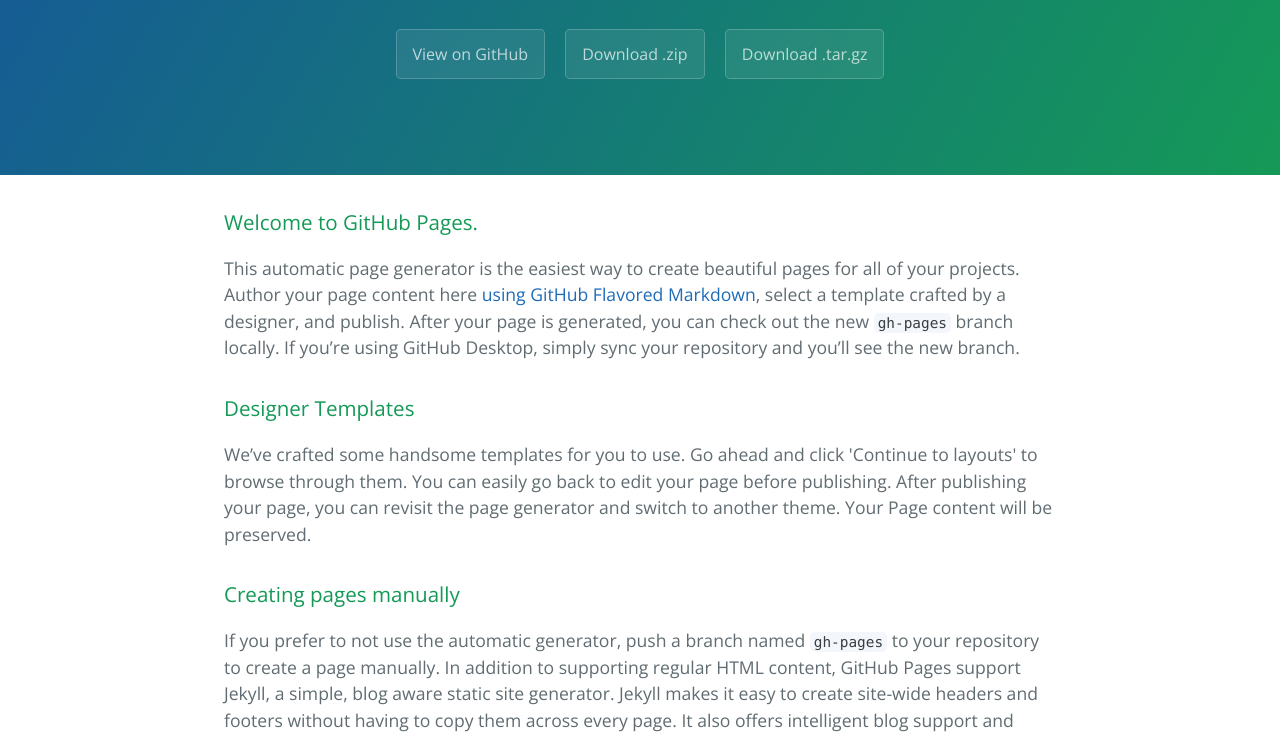
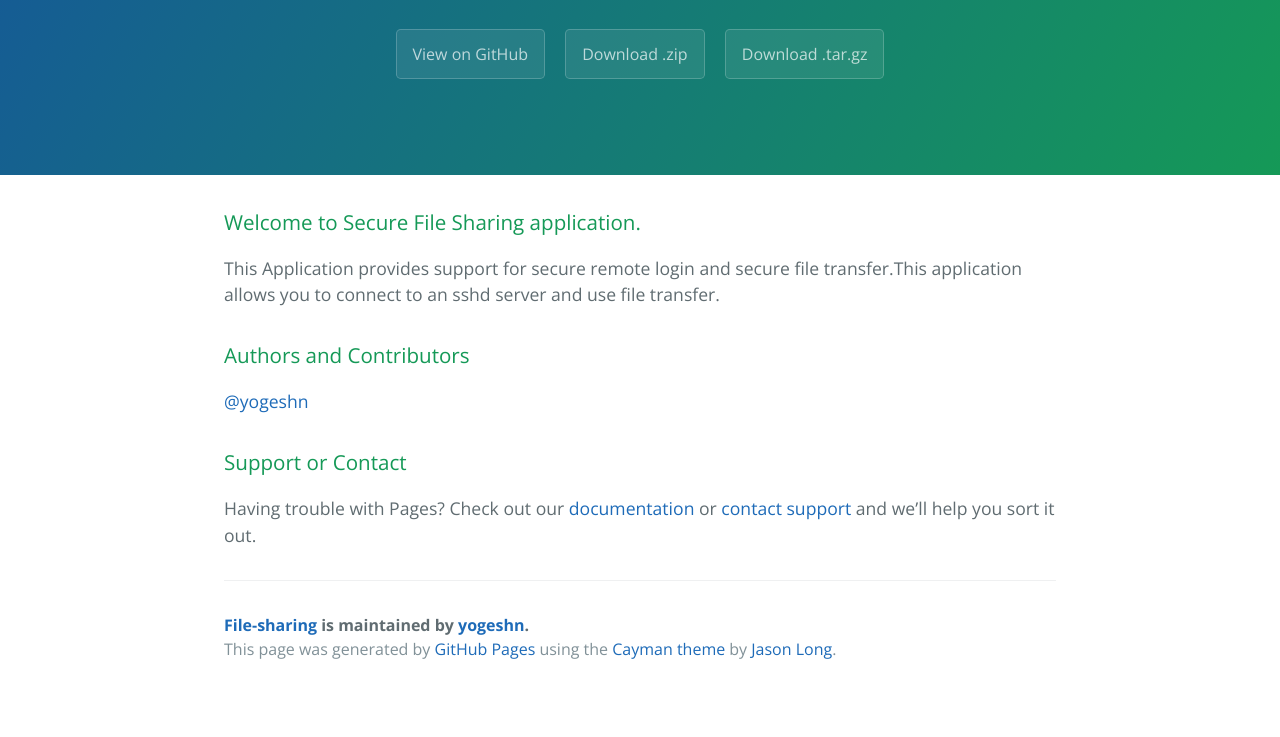
Before and after one commit to yogeshn/File-Sharing, a plain HTML site: page index.html in a window 1280 px wide. Shown: the part 208-945 px from the top of the page. After the commit the page ends 901 px from the top, so only its background shows below. Drawn offline with nearby package versions, Linux system fonts and the light colour scheme.

```diff
--- a/index.html
+++ b/index.html
@@ -20,24 +20,14 @@
 
     <section class="main-content">
       <h3>
-<a id="welcome-to-github-pages" class="anchor" href="#welcome-to-github-pages" aria-hidden="true"><span aria-hidden="true" class="octicon octicon-link"></span></a>Welcome to GitHub Pages.</h3>
+<a id="welcome-to-secure-file-sharing-application" class="anchor" href="#welcome-to-secure-file-sharing-application" aria-hidden="true"><span aria-hidden="true" class="octicon octicon-link"></span></a>Welcome to Secure File Sharing application.</h3>
 
-<p>This automatic page generator is the easiest way to create beautiful pages for all of your projects. Author your page content here <a href="https://guides.github.com/features/mastering-markdown/">using GitHub Flavored Markdown</a>, select a template crafted by a designer, and publish. After your page is generated, you can check out the new <code>gh-pages</code> branch locally. If you’re using GitHub Desktop, simply sync your repository and you’ll see the new branch.</p>
-
-<h3>
-<a id="designer-templates" class="anchor" href="#designer-templates" aria-hidden="true"><span aria-hidden="true" class="octicon octicon-link"></span></a>Designer Templates</h3>
-
-<p>We’ve crafted some handsome templates for you to use. Go ahead and click 'Continue to layouts' to browse through them. You can easily go back to edit your page before publishing. After publishing your page, you can revisit the page generator and switch to another theme. Your Page content will be preserved.</p>
-
-<h3>
-<a id="creating-pages-manually" class="anchor" href="#creating-pages-manually" aria-hidden="true"><span aria-hidden="true" class="octicon octicon-link"></span></a>Creating pages manually</h3>
-
-<p>If you prefer to not use the automatic generator, push a branch named <code>gh-pages</code> to your repository to create a page manually. In addition to supporting regular HTML content, GitHub Pages support Jekyll, a simple, blog aware static site generator. Jekyll makes it easy to create site-wide headers and footers without having to copy them across every page. It also offers intelligent blog support and other advanced templating features.</p>
+<p>This Application provides support for secure remote login and secure file transfer.This application allows you to connect to an sshd server and use file transfer.</p>
 
 <h3>
 <a id="authors-and-contributors" class="anchor" href="#authors-and-contributors" aria-hidden="true"><span aria-hidden="true" class="octicon octicon-link"></span></a>Authors and Contributors</h3>
 
-<p>You can @mention a GitHub username to generate a link to their profile. The resulting <code>&lt;a&gt;</code> element will link to the contributor’s GitHub Profile. For example: In 2007, Chris Wanstrath (<a href="https://github.com/defunkt" class="user-mention">@defunkt</a>), PJ Hyett (<a href="https://github.com/pjhyett" class="user-mention">@pjhyett</a>), and Tom Preston-Werner (<a href="https://github.com/mojombo" class="user-mention">@mojombo</a>) founded GitHub.</p>
+<p><a href="https://github.com/yogeshn" class="user-mention">@yogeshn</a> </p>
 
 <h3>
 <a id="support-or-contact" class="anchor" href="#support-or-contact" aria-hidden="true"><span aria-hidden="true" class="octicon octicon-link"></span></a>Support or Contact</h3>
```
Also changed, not shown: params.json (+1 -1 lines).
